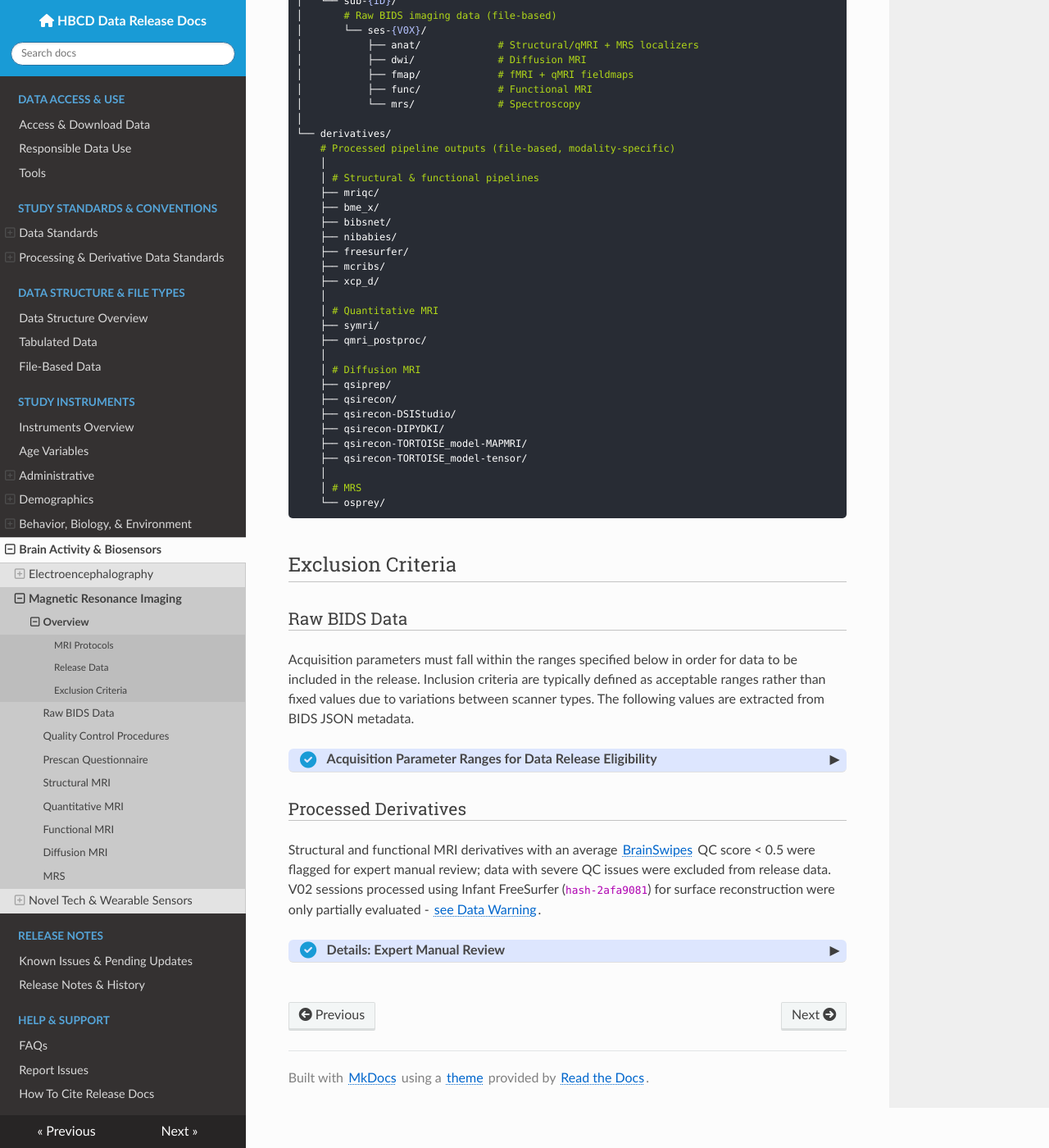
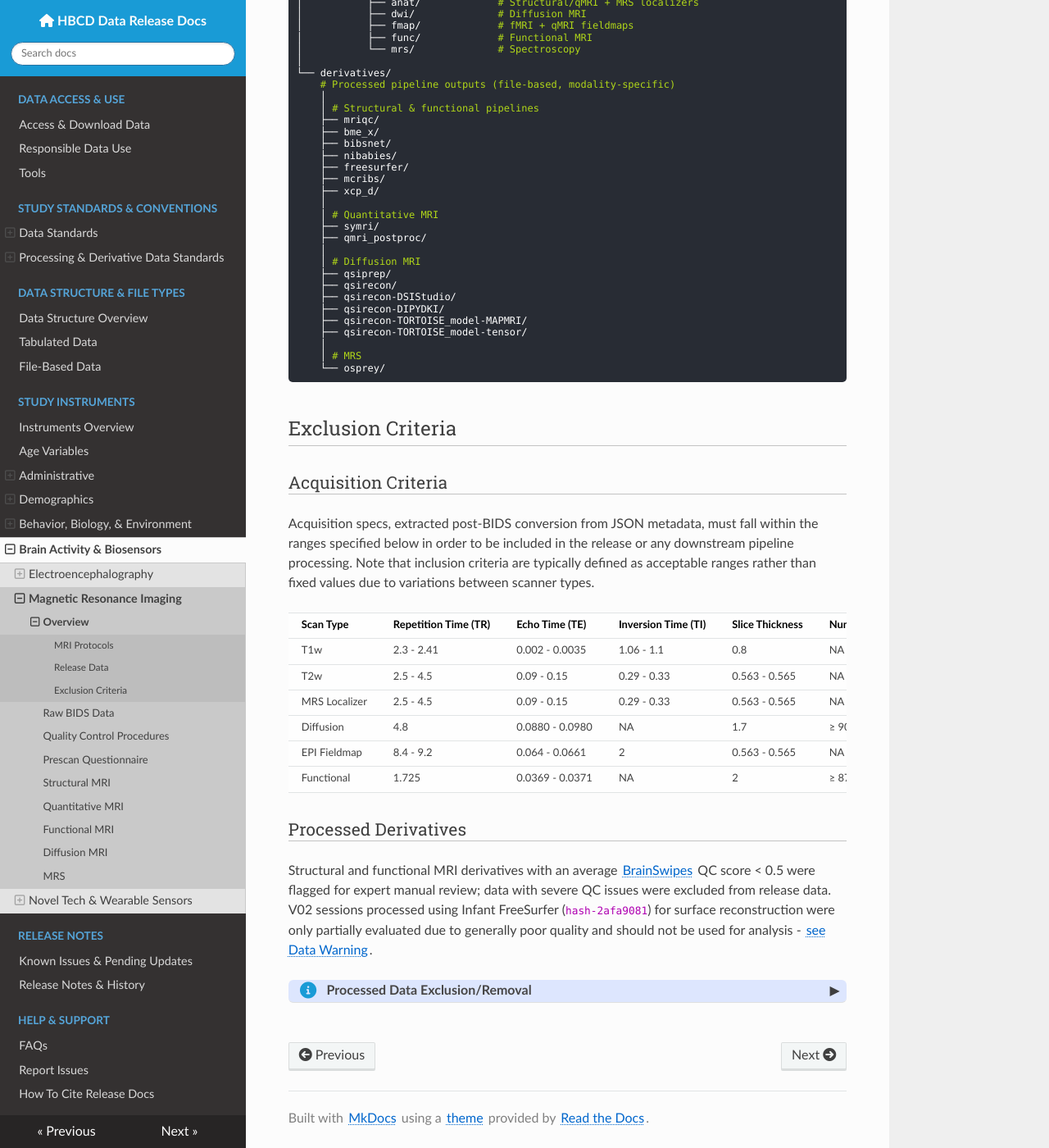
Before and after one commit to nbdc-datahub/hbcd-docs, an MkDocs documentation site: the page built from docs/instruments/mri/index.md, in a window 1280 px wide and 1400 px high, scrolled down 1200 px. Shown: the whole window at 82% size. Built offline with MkDocs 1.6.1, drawn with Linux system fonts in a browser that asks for light colours; nearby versions of some CDN libraries.

Commit message:
fix broken links, polish mri pages, delete unused pages. major polish of wearable sensors page

```diff
--- a/docs/instruments/mri/index.md
+++ b/docs/instruments/mri/index.md
@@ -33,21 +33,6 @@
 <a href="mrs" class="toc-card"><div class="toc-title">MR Spectroscopy</div><div class="toc-sub">MRS</div></a>
 </div>
 
-<!-- <table class="table-no-vertical-lines">
-<tbody>
-<tr><td><a href="smri" target="_blank">Structural MRI (sMRI)</a></td></tr>
-<tr><td><a href="qmri" target="_blank">Quantitative MRI (qMRI)</a></td></tr>
-<tr><td><a href="fmri" target="_blank">Functional MRI (fMRI)</a></td></tr>
-<tr><td><a href="dmri" target="_blank">Diffusion MRI (dMRI)</a></td></tr>
-<tr><td><a href="mrs" target="_blank">Magnetic Resonance Spectroscopy (MRS)</a></td></tr>
-</tbody></table> -->
-
- <!-- - <a href="smri" target="_blank">Structural MRI (sMRI)</a>
- - <a href="qmri" target="_blank">Quantitative MRI (qMRI)</a>
- - <a href="fmri" target="_blank">Functional MRI (fMRI)</a>
- - <a href="dmri" target="_blank">Diffusion MRI (dMRI)</a>
- - <a href="mrs" target="_blank">Magnetic Resonance Spectroscopy (MRS)</a> -->
-
 ## MRI Protocols
 HBCD Study MRI protocols and acquisition parameters are described in <a href="https://doi.org/10.1016/j.dcn.2024.101452">Dean et al. 2024</a>. See the external [HBCD Study MRI Protocols](https://hbcdsequences.readthedocs.io) documentation for full protocols, sequence installation, and operation instructions.
 
@@ -71,7 +56,7 @@
 <td style="word-wrap: break-word; white-space: normal;">Questionnaires and select pipeline derivatives in HBCD-tabulated format - see <a href="../#mri-tab" target="_blank">Tabulated Imaging</a></td></tr>
 </tbody></table>
 
-<pre class="folder-tree">
+<pre class="folder-tree" style="line-height: 1.2">
 hbcd/
 ├── rawdata/
 │   ├── phenotype/
@@ -122,11 +107,9 @@
 
 ## Exclusion Criteria
 
-### Raw BIDS Data
-Acquisition parameters must fall within the ranges specified below in order for data to be included in the release. Inclusion criteria are typically defined as acceptable ranges rather than fixed values due to variations between scanner types. The following values are extracted from BIDS JSON metadata.
+### Acquisition Criteria
+Acquisition specs, extracted post-BIDS conversion from JSON metadata, must fall within the ranges specified below in order to be included in the release or any downstream pipeline processing. Note that inclusion criteria are typically defined as acceptable ranges rather than fixed values due to variations between scanner types.
 
-<div id="exclusion-criteria-rawbids" class="table-banner" onclick="toggleCollapse(this)"> <span class="emoji"><i class="fa fa-circle-check"></i></span> <span class="text-with-link"> <span class="text">Acquisition Parameter Ranges for Data Release Eligibility</span> <a class="anchor-link" href="#exclusion-criteria-rawbids" title="Copy link"> <i class="fa-solid fa-link"></i> </a> </span> <span class="arrow">▸</span> </div>
-<div class="table-collapsible-content">
 <table class="compact-table-no-vertical-lines">
   <thead><tr> <th>Scan Type</th> <th>Repetition Time (TR)</th><th>Echo Time (TE)</th><th>Inversion Time (TI)</th><th>Slice Thickness</th><th>Number of Volumes</th></tr></thead>
 <tbody>
@@ -139,15 +122,25 @@
   <tr><td>Functional</td><td>1.725</td><td>0.0369 - 0.0371</td><td>NA</td><td>2</td><td>≥ 87 (~2.5 min)</td>     </tr>
 </tbody>
 </table>
-</div>
+
 
 ### Processed Derivatives
 
-Structural and functional MRI derivatives with an average <a href="../qc/#brainswipes/" target="_blank">BrainSwipes</a> QC score < 0.5 were flagged for expert manual review; data with severe QC issues were excluded from release data. V02 sessions processed using Infant FreeSurfer (`hash-2afa9081`) for surface reconstruction were only partially evaluated - <a href="fmri/#warning">see Data Warning</a>.
+Structural and functional MRI derivatives with an average <a href="../qc/#brainswipes/" target="_blank">BrainSwipes</a> QC score < 0.5 were flagged for expert manual review; data with severe QC issues were excluded from release data. V02 sessions processed using Infant FreeSurfer (`hash-2afa9081`) for surface reconstruction were only partially evaluated due to generally poor quality and should not be used for analysis - <a href="fmri/#warning">see Data Warning</a>.
 
-<div id="manual-review" class="table-banner" onclick="toggleCollapse(this)"> <span class="emoji"><i class="fa fa-circle-check"></i></span> <span class="text-with-link"> <span class="text">Details: Expert Manual Review</span> <a class="anchor-link" href="#manual-review" title="Copy link"> <i class="fa-solid fa-link"></i> </a> </span> <span class="arrow">▸</span> </div>
+
+<div id="deriv-exclusions" class="table-banner" onclick="toggleCollapse(this)">
+  <span class="emoji"><i class="fa-solid fa-circle-info"></i></span>
+  <span class="text-with-link">
+  <span class="text">Processed Data Exclusion/Removal</span>
+  <a class="anchor-link" href="#deriv-exclusions" title="Copy link">
+  <i class="fa-solid fa-link"></i>
+  </a>
+  </span>
+  <span class="arrow">▸</span>
+</div>
 <div class="table-collapsible-content">
-<p>The table below reports the percentage of session folders removed due to structural or functional QC failures for each visit.</p>
+<p>The table below reports the percentage of session folders removed due to QC failures for each visit.</p>
 <table class="table-no-vertical-lines">
 <tfoot><tr><td colspan="5"><b>*</b> Structural QC passed; one or more BOLD runs failed QC</td></tr></tfoot>
 <thead>
@@ -156,4 +149,38 @@
 <tbody>
 <tr><td>V02</td><td>M-CRIB-S</td><td>3%</td><td>16%</td><td>19%</td></tr><tr><td>V02</td><td>Infant FreeSurfer</td><td>19%</td><td>30%</td><td>49%</td></tr><tr><td>V03</td><td>Infant FreeSurfer</td><td>3%</td><td>3%</td><td>6%</td></tr><tr><td>V04</td><td>Infant FreeSurfer</td><td>0%</td><td>3%</td><td>3%</td></tr>
 </tbody></table>
+<p>Session data with confirmed severe structural issues were removed across the pipeline derivatives indicated below. This includes Osprey and qMRI-PostProc pipelines for MRS and qMRI as these depend on BIBSNet outputs. Sessions without structural issues flagged for functional issues (at least one severely failing BOLD run) were only removed from Infant fMRIPrep and XCP-D derivatives. </p>
+<table class="table-no-vertical-lines">
+  <thead>
+    <tr>
+      <th>QC Type</th>
+      <th><a href="../fmri/#bibsnet" target="_blank">BIBSNet</a></th>
+      <th><a href="../fmri/#infant-fmriprep" target="_blank">Infant fMRIPrep</a></th>
+      <th><a href="../fmri/#m-crib-s-freesurfer" target="_blank">M-CRIB-S / FreeSurfer</a></th>
+      <th><a href="../fmri/#xcp-d" target="_blank">XCP-D</a></th>
+      <th><a href="../mrs/#derivatives" target="_blank">Osprey</a></th>
+      <th><a href="../qmri/#derivatives" target="_blank">qMRI-PostProc</a></th>
+    </tr>
+  </thead>
+  <tbody>
+    <tr>
+      <td><strong>Structural</strong></td>
+      <td style="text-align:center;"><i class="fa-solid fa-check" style="color:green;"></i></td>
+      <td style="text-align:center;"><i class="fa-solid fa-check" style="color:green;"></i></td>
+      <td style="text-align:center;"><i class="fa-solid fa-check" style="color:green;"></i></td>
+      <td style="text-align:center;"><i class="fa-solid fa-check" style="color:green;"></i></td>
+      <td style="text-align:center;"><i class="fa-solid fa-check" style="color:green;"></i></td>
+      <td style="text-align:center;"><i class="fa-solid fa-check" style="color:green;"></i></td>
+    </tr>
+    <tr>
+      <td><strong>Functional</strong></td>
+      <td></td>
+      <td style="text-align:center;"><i class="fa-solid fa-check" style="color:green;"></i></td>
+      <td></td>
+      <td style="text-align:center;"><i class="fa-solid fa-check" style="color:green;"></i></td>
+      <td></td>
+      <td></td>
+    </tr>
+  </tbody>
+</table>
 </div>
```
Also changed, not shown: docs/help/faq.md (+2 -2 lines), docs/instruments/mri/fmri.md (+20 -22 lines), docs/instruments/mri/mri-details.md (deleted, +0 -42 lines), docs/instruments/mri/qc.md (+0 -2 lines), docs/instruments/processing/index.md (+1 -1 lines), docs/instruments/sensors/wearsensors.md (+72 -44 lines).
